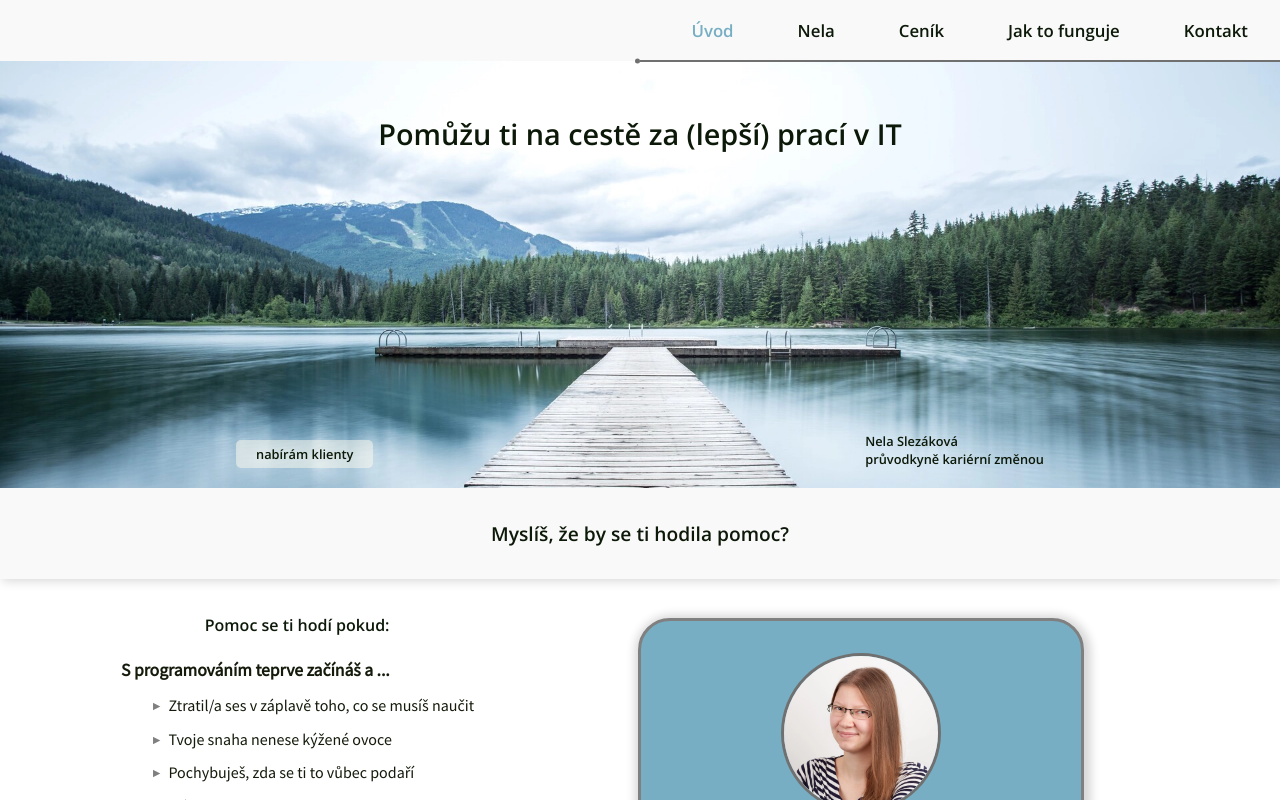
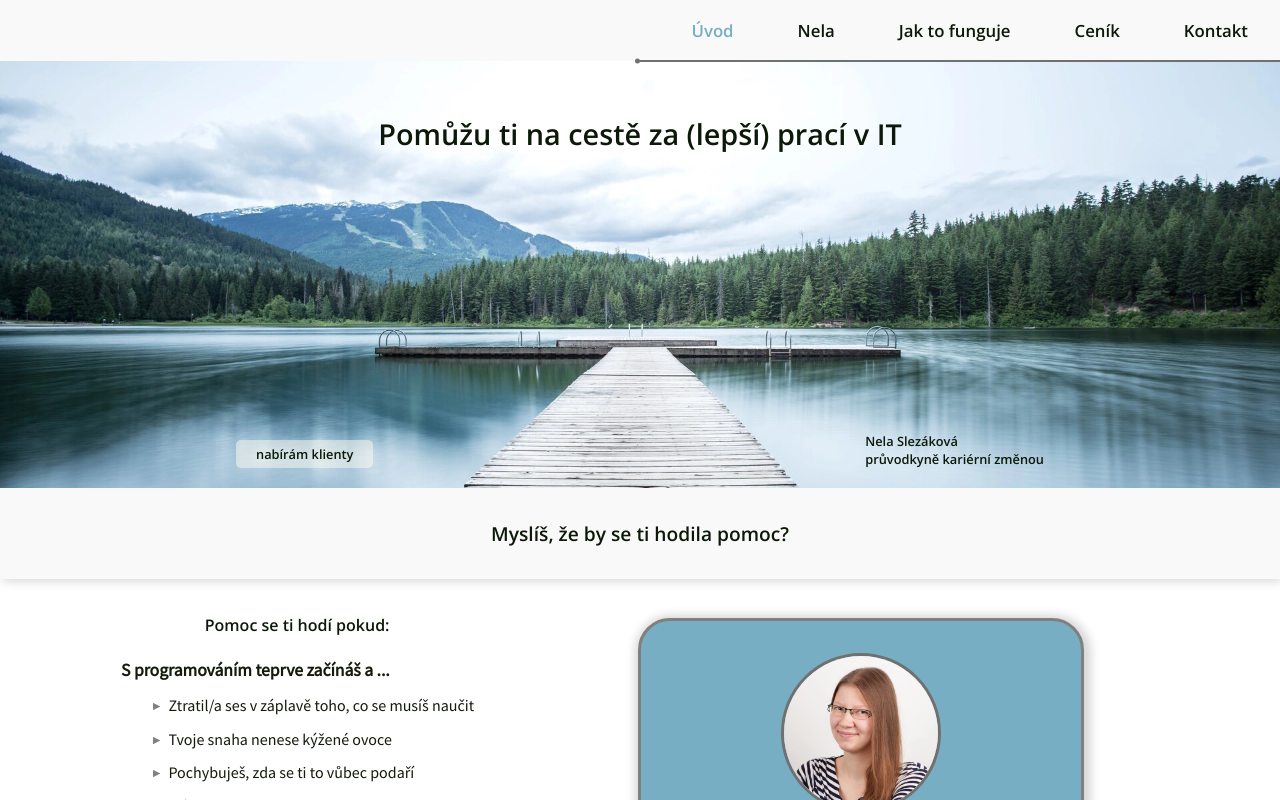
Before and after one commit to NelliaS/personal-webpage, a Next.js app: page / in a window 1280 px wide. Shown: the top 800 px of the page. Built offline with nearby package versions, Linux system fonts and the light colour scheme.

Commit message:
fix order in navigation

```diff
--- a/src/components/NavLinks.tsx
+++ b/src/components/NavLinks.tsx
@@ -35,6 +35,16 @@ const NavLinks = (props: { isMobile: any; closeMobileMenu: () => any; }) => {
             }
             onClick={handleClickMobile}
           >
+            <Link href="/jak-to-funguje">
+              <a>Jak to funguje</a>
+            </Link>
+          </li>
+          <li
+            className={
+              router.pathname === "/kontaktni-formular" ? activeLink : styles.link
+            }
+            onClick={handleClickMobile}
+          >
             <Link href="/cenik">
               <a>Ceník</a>
             </Link>
@@ -42,16 +52,6 @@ const NavLinks = (props: { isMobile: any; closeMobileMenu: () => any; }) => {
           <li
             className={
               router.pathname === "/jak-to-funguje" ? activeLink : styles.link
-            }
-            onClick={handleClickMobile}
-          >
-            <Link href="/jak-to-funguje">
-              <a>Jak to funguje</a>
-            </Link>
-          </li>
-          <li
-            className={
-              router.pathname === "/kontaktni-formular" ? activeLink : styles.link
             }
             onClick={handleClickMobile}
           >
```
